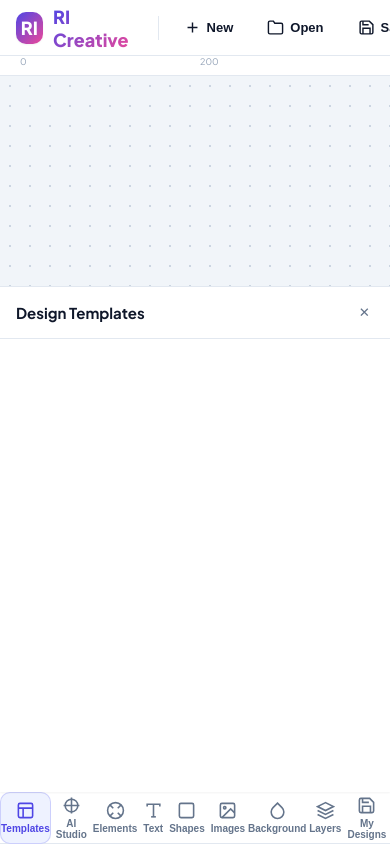
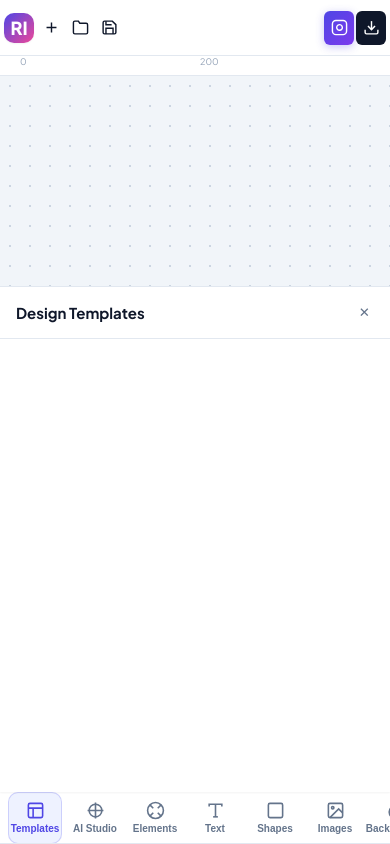
Before and after one commit to rafiqulislam11/31-RI-Gradient-Studio-V4-RESPONSIVE-5-50MB-PPI, a plain HTML site: page index.html in a window 390 px wide. Drawn offline with nearby package versions, Linux system fonts and the light colour scheme; a script that the page names is missing.

Commit message:
Improve responsive layouts for mobile devices

```diff
--- a/css/style.css
+++ b/css/style.css
@@ -1699,6 +1699,44 @@ body.dark-mode {
 }
 
 @media (max-width: 768px) {
+  .app-header {
+    padding: 0 8px;
+    gap: 4px;
+    overflow: hidden;
+  }
+  .header-left,
+  .header-right {
+    min-width: 0;
+    gap: 2px;
+  }
+  .brand-logo {
+    margin-right: 2px;
+  }
+  .brand-logo span,
+  .btn-header > span,
+  .divider-vertical {
+    display: none;
+  }
+  .btn-header {
+    padding: 0 6px;
+  }
+  .btn-header.icon-only {
+    width: 30px;
+  }
+  #btn-save-as,
+  #btn-undo,
+  #btn-redo,
+  #btn-preview-fullscreen,
+  #btn-shortcuts-modal,
+  #btn-header-profile {
+    display: none;
+  }
+  .btn-bulk-mode,
+  .btn-export {
+    width: 34px;
+    padding: 0;
+    justify-content: center;
+  }
   .app-workspace {
     flex-direction: column;
   }
@@ -1706,10 +1744,24 @@ body.dark-mode {
     width: 100%;
     height: 52px;
     flex-direction: row;
-    justify-content: space-around;
+    justify-content: flex-start;
+    overflow-x: auto;
+    overflow-y: hidden;
+    padding: 6px 8px;
+    gap: 6px;
+    scrollbar-width: none;
     border-right: none;
     border-bottom: 1px solid var(--border-light);
     order: 2;
+  }
+  .tool-strip::-webkit-scrollbar {
+    display: none;
+  }
+  .tool-strip > div[style*="flex:1"] {
+    display: none;
+  }
+  .tool-tab {
+    flex: 0 0 54px;
   }
   .drawer-panel {
     position: absolute;
@@ -1735,6 +1787,30 @@ body.dark-mode {
   }
   .header-center {
     display: none;
+  }
+}
+
+@media (max-width: 420px) {
+  .app-header {
+    padding: 0 4px;
+  }
+  .brand-icon {
+    width: 30px;
+    height: 30px;
+  }
+  .btn-header {
+    padding: 0 4px;
+  }
+  .btn-bulk-mode,
+  .btn-export {
+    width: 30px;
+  }
+  .drawer-body {
+    padding: 12px;
+  }
+  .ai-style-grid,
+  .ai-insight-grid {
+    grid-template-columns: 1fr;
   }
 }
 
```
